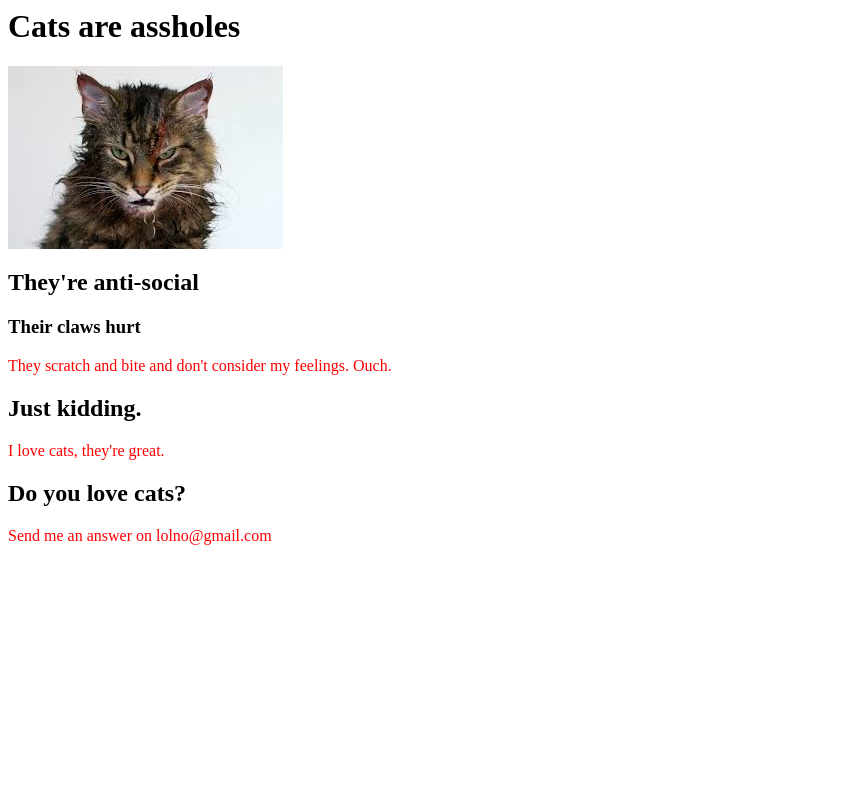
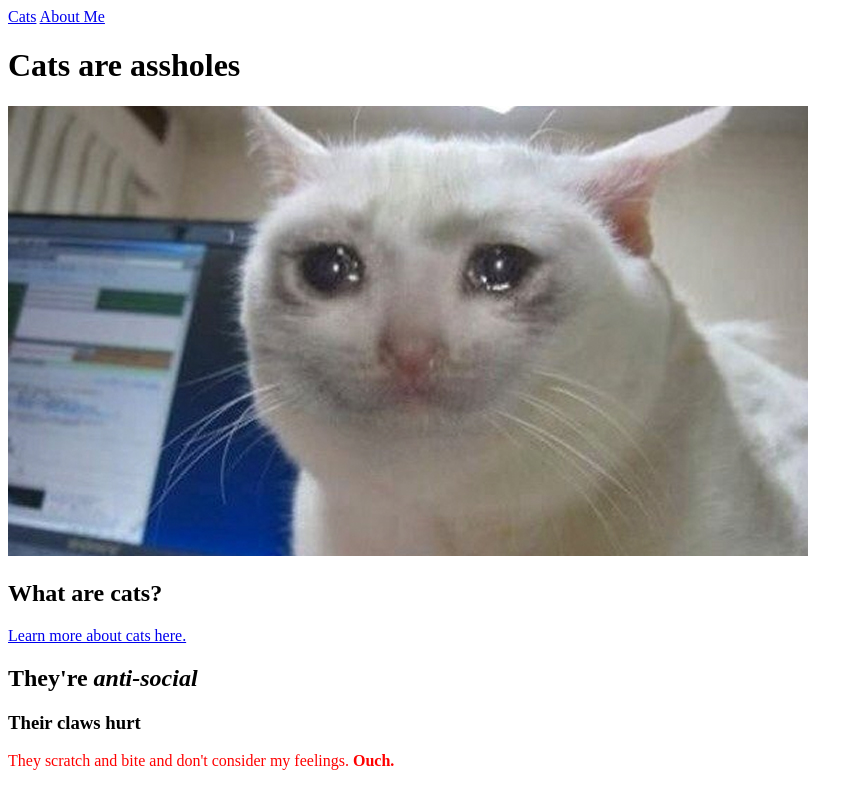
Before and after one commit to thenubcaker/Test-website, a plain HTML site: page index.html in a window 1280 px wide. Shown: the top 787 px of the page, without its empty margins (0-863 px from the left). Drawn offline with Linux system fonts and the light colour scheme.

Commit message:
Modified/Added content to Cat webpage. Added 'About Me' webpage.

```diff
--- a/index.html
+++ b/index.html
@@ -1,17 +1,22 @@
+<!DOCTYPE html>
 <html>
     <head>
         <link href="styles/style.css" rel="stylesheet">
         <title>nubcaker's test website</title>
     </head>
     <body>
+        <a href=./index.html>Cats</a>
+        <a href=./aboutme.html>About Me</a>
         <div id="intro">
             <h1>Cats are assholes</h1>
-            <img src="images/cat.jpeg" alt="a cat">
+            <img src="images/cat.jpg" alt="a cat">
+            <h2>What are cats?</h2>
+            <a href="https://en.wikipedia.org/wiki/Cat" Target="_blank">Learn more about cats here.</a>
         </div>
-            <div id="meat of the text">
-            <h2>They're anti-social</h2>
+        <div id="meat of the text">
+            <h2>They're <em>anti-social</em></h2>
             <h3>Their claws hurt</h3>
-            <p>They scratch and bite and don't consider my feelings. Ouch.</p>
+            <p>They scratch and bite and don't consider my feelings. <strong>Ouch.</strong></p>
         </div>
         <div id="conclusion">
             <h2>Just kidding.</h2>
@@ -19,5 +24,8 @@
             <h2>Do you love cats?</h2>
             <p>Send me an answer on lolno@gmail.com</p>
         </div>
+        <br>
+        <video src="https://www.youtube.com/watch?v=oW_xiyNJg2w" width="340" height="240" controls>Video not supported</video>
+
     </body>
 </html>
```
Also changed, not shown: aboutme.html (added, +12 -0 lines), images/cat.jpeg (deleted), images/cat.jpg (added).
